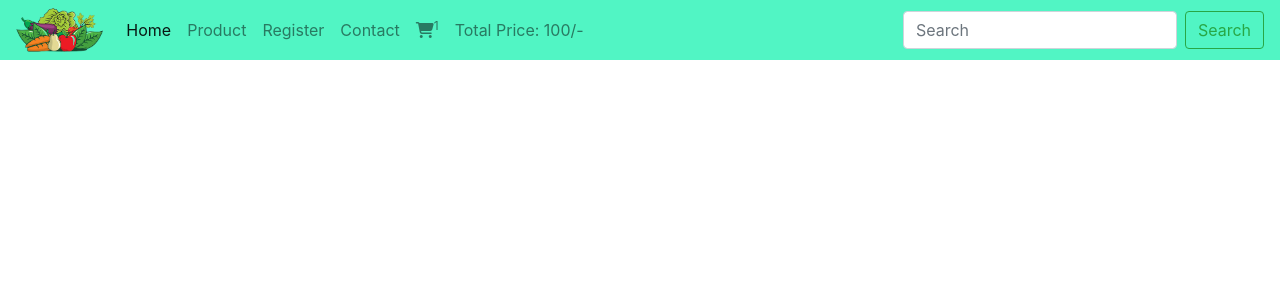
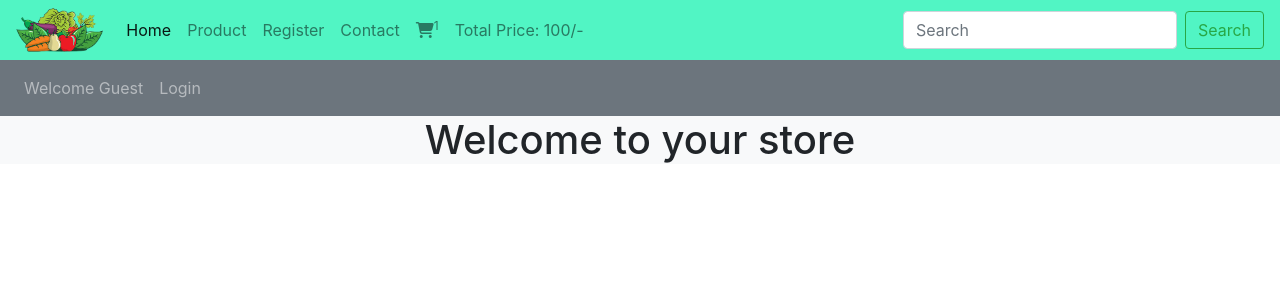
Before and after one commit to SatishJadhav2003/the-farmers-market-college-project, a PHP site: page / in a window 1280 px wide. Shown: the top 300 px of the page. Run offline with PHP 8.4, Linux system fonts and the light colour scheme; some libraries are stand-ins or nearby versions.

Commit message:
added second nav & heading

```diff
--- a/index.php
+++ b/index.php
@@ -23,7 +23,7 @@
     <!-- Navbar -->
     <div class="navbar-fluid p-0 ">
         <nav class="navbar navbar-expand-md navbar-light custom-navbar">
-            <img src="./images/logo.png" alt="Logo not found" class="logo" >
+            <img src="./images/logo.png" alt="Logo not found" class="logo">
             <button class="navbar-toggler" type="button" data-toggle="collapse" data-target="#navbarNav" aria-controls="navbarNav" aria-expanded="false" aria-label="Toggle navigation">
                 <span class="navbar-toggler-icon"></span>
             </button>
@@ -57,6 +57,35 @@
     </div>
 
 
+    <!-- second nav bar  -->
+    <nav class="navbar navbar-expand-md navbar-dark bg-secondary ">
+        <ul class="navbar-nav me-auto">
+            <li class="nav-item">
+                <a class="nav-link" href="#">Welcome Guest</a>
+            </li>
+            <li class="nav-item">
+                <a class="nav-link" href="#">Login</a>
+            </li>
+        </ul>
+    </nav>
+
+
+    <!-- Heading -->
+    <div class="bg-light">
+        <h1 class="text-center">
+            Welcome to your store
+        </h1>
+    </div>
+
+
+    <!--  -->
+
+
+
+
+
+
+
     <!-- Footer -->
 
     <!-- <div class="custom-navbar p-3 text-center">
```
